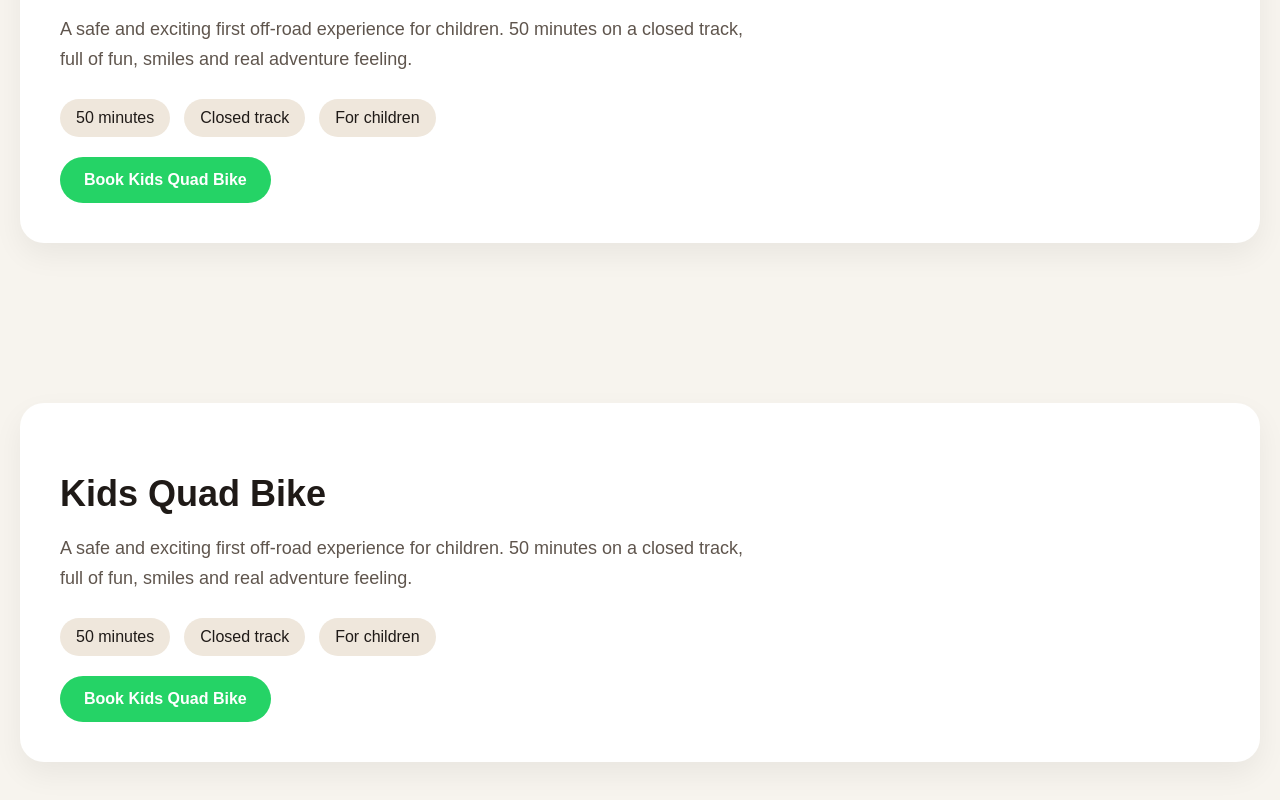
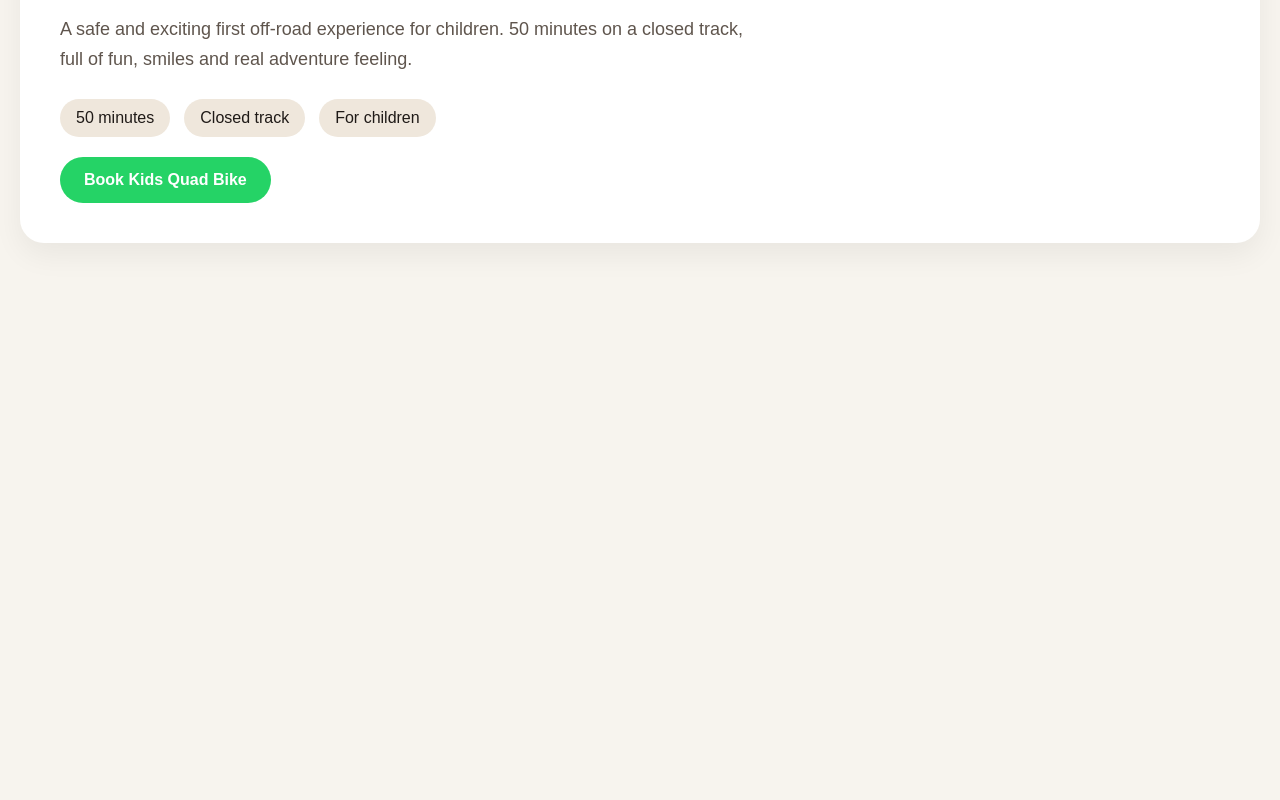
Before and after one commit to comendrive-a11y/comendrive-a11y, a Next.js app: page / in a window 1280 px wide. Shown: the part 1824-2624 px from the top of the page. After the commit the page ends 2147 px from the top, so only its background shows below. Built offline with nearby package versions, Linux system fonts and the light colour scheme.

Commit message:
Update page.tsx

```diff
--- a/app/page.tsx
+++ b/app/page.tsx
@@ -343,104 +343,7 @@ export default function HomePage() {
     </a>
   </div>
 </section>
-      <section
-  id="kids-quad"
-  style={{
-    padding: "80px 20px",
-    background: "#f7f4ee",
-  }}
->
-  <div
-    style={{
-      maxWidth: "1200px",
-      margin: "0 auto",
-      background: "#fff",
-      borderRadius: "24px",
-      padding: "40px",
-      boxShadow: "0 12px 30px rgba(0,0,0,0.06)",
-    }}
-  >
-    <h2
-      style={{
-        fontSize: "36px",
-        marginBottom: "14px",
-        color: "#1f1a17",
-      }}
-    >
-      Kids Quad Bike
-    </h2>
 
-    <p
-      style={{
-        fontSize: "18px",
-        lineHeight: 1.7,
-        color: "#5f554d",
-        maxWidth: "700px",
-        marginBottom: "24px",
-      }}
-    >
-      A safe and exciting first off-road experience for children.
-      50 minutes on a closed track, full of fun, smiles and real adventure feeling.
-    </p>
-
-    <div
-      style={{
-        display: "flex",
-        gap: "14px",
-        flexWrap: "wrap",
-        marginBottom: "20px",
-      }}
-    >
-      <span
-        style={{
-          background: "#efe7dc",
-          padding: "10px 16px",
-          borderRadius: "999px",
-          fontWeight: 500,
-        }}
-      >
-        50 minutes
-      </span>
-
-      <span
-        style={{
-          background: "#efe7dc",
-          padding: "10px 16px",
-          borderRadius: "999px",
-          fontWeight: 500,
-        }}
-      >
-        Closed track
-      </span>
-
-      <span
-        style={{
-          background: "#efe7dc",
-          padding: "10px 16px",
-          borderRadius: "999px",
-          fontWeight: 500,
-        }}
-      >
-        For children
-      </span>
-    </div>
-
-    <a
-      href="https://wa.me/905446358280"
-      style={{
-        display: "inline-block",
-        background: "#25D366",
-        color: "#fff",
-        padding: "14px 24px",
-        borderRadius: "999px",
-        textDecoration: "none",
-        fontWeight: 600,
-      }}
-    >
-      Book Kids Quad Bike
-    </a>
-  </div>
-</section>
     </main>
   );
 }
```
